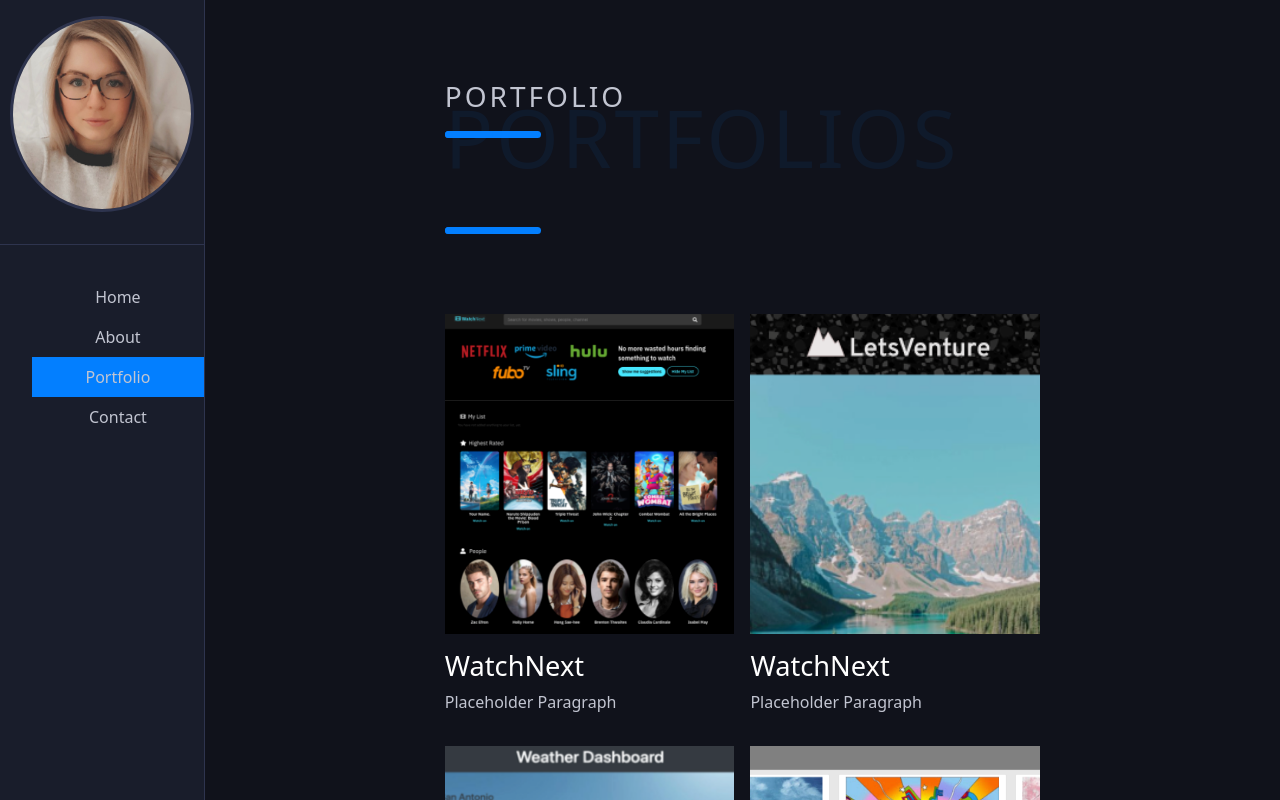
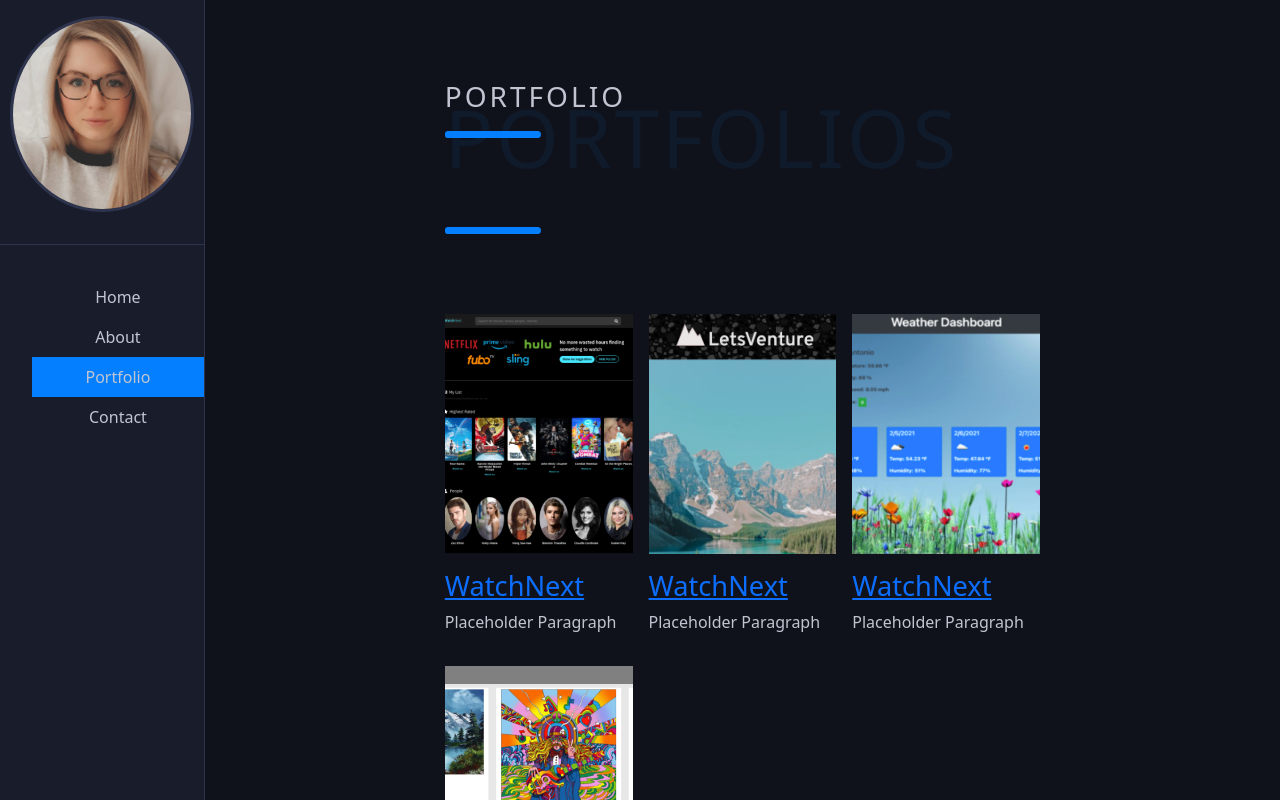
Before and after one commit to justpeachy8688/react-with-me, a React (Create React App) app: page /portfolio in a window 1280 px wide. Shown: the top 800 px of the page. Built offline with nearby package versions, Linux system fonts and the light colour scheme.

Commit message:
ask LA Q about css

```diff
--- a/src/components/MenuItems.js
+++ b/src/components/MenuItems.js
@@ -16,7 +16,7 @@
                             </ul>
                         </div>
                         <h5>
-                            {item.title}
+                            <a href="https://github.com">{item.title}</a>
                         </h5>
                         <p>Placeholder Paragraph</p>
                     </div>
--- a/src/styles/Portfolio.css
+++ b/src/styles/Portfolio.css
@@ -2,14 +2,37 @@
 
 .portfolios {
     display: grid;
-    grid-template-columns: repeat(2, 1fr);
-    width: 100%;
+    grid-template-columns: repeat(3, 1fr);
+    row-gap: 2rem;
+    column-gap: 1rem;
     grid-gap: 1rem;
+}
+
+.image-data {
+    position: relative;
+}
+
+.image-data::before {
+    content: "";
+    position: absolute;
+    top: 12px;
+    left: 15px;
+    height: calc(100% -30px);
+    width: calc(100% - 30px);
+    background-color: red;
+    transform-origin: left;
+    transform: scale(0);
+    transition: all .4s ease-in-out;
+    opacity: 0.9;
+}
+
+.image-data:hover::before {
+    transform: scale(1);
 }
 
 .portfolio .image-data img {
     width: 100%;
-    height: 40vh;
+    height: 30vh;
     object-fit: cover;
 }
 
```
